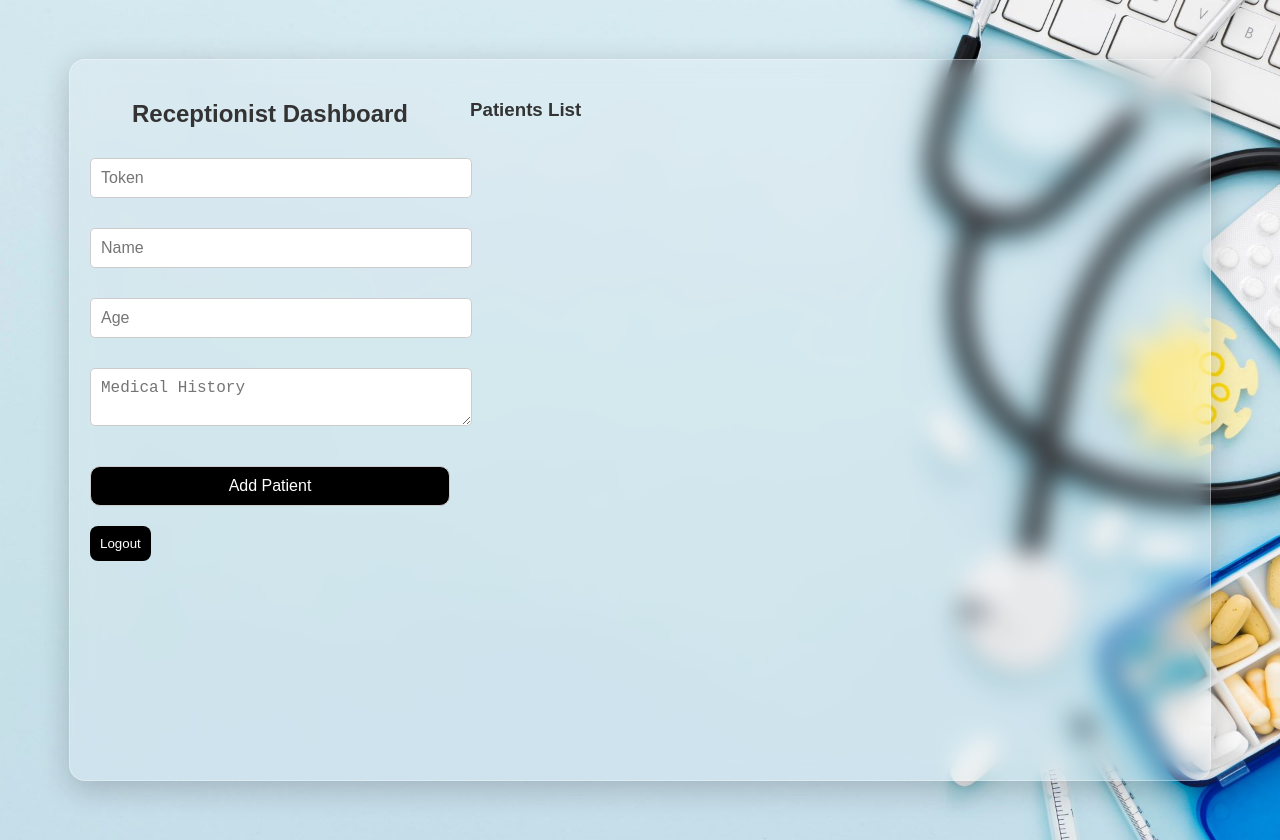
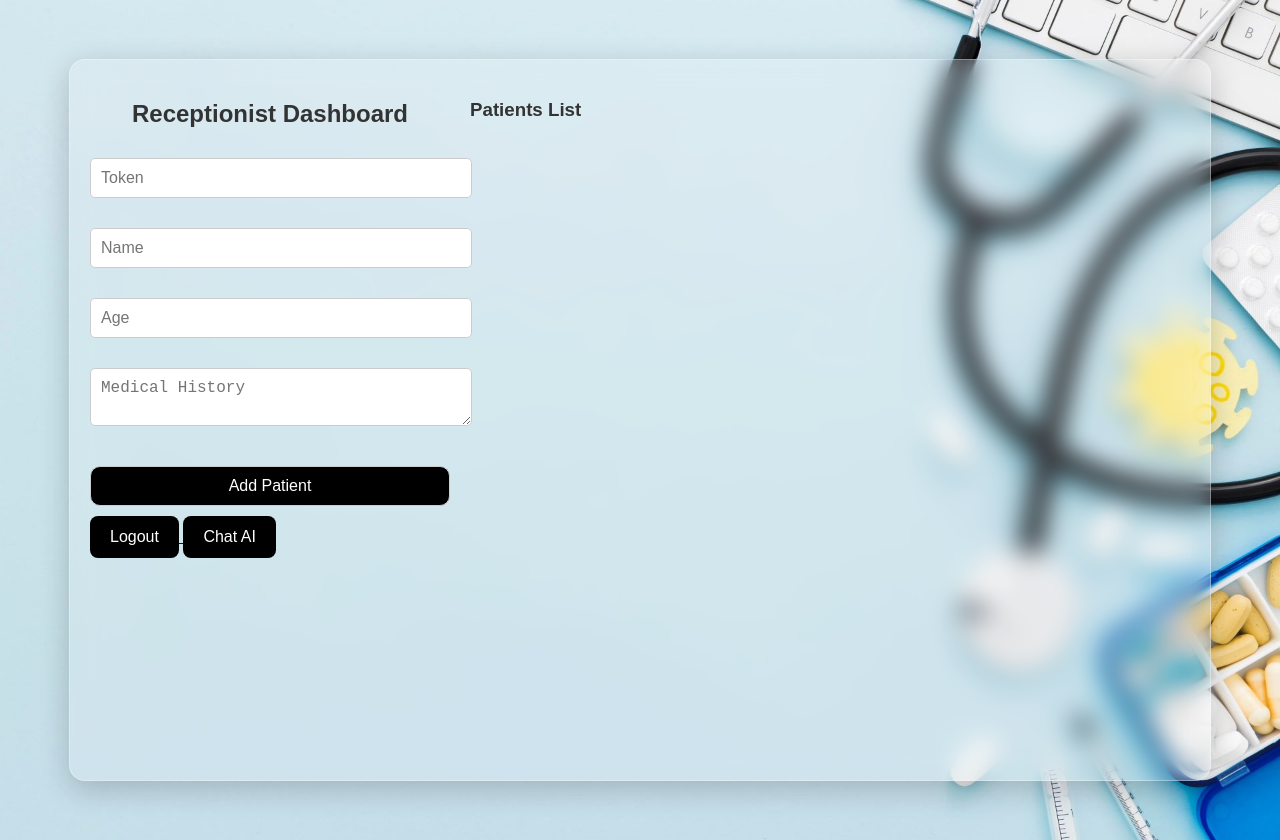
Before and after one commit to Akashsab/Clinic-Management-System, a website: page public/receptionist-dashboard.html in a window 1280 px wide. Drawn offline with Linux system fonts and the light colour scheme; no server answers.

Commit message:
Update receptionist-dashboard.html

```diff
--- a/public/receptionist-dashboard.html
+++ b/public/receptionist-dashboard.html
@@ -145,14 +145,29 @@
   background-color: #a3a3a3;
 }
     #logoutButton {
-      margin-top: 20px;
-      padding: 10px;
-      background-color:#000000;
-      color:whit#fff;
+      padding: 12px 20px;
+      font-size: 1rem;
+      background-color: #000;
+      color: #fff;
       border: none;
+      border-radius: 8px;
       cursor: pointer;
+      transition: all 0.3s ease;
+
+
+    }
+    #ai{
+      padding: 12px 20px;
+      font-size: 1rem;
+      background-color: #000;
+      color: #fff;
+      border: none;
       border-radius: 8px;
-
+      cursor: pointer;
+      transition: all 0.3s ease;
+    }
+    #ai:hover{
+      background-color: #444;
 
     }
 
@@ -178,6 +193,7 @@
       </form>
       <a href="index.html">
         <button id="logoutButton">Logout</button>
+        <a href="index2.html"><button id="ai">Chat AI</button></a>
       </a>
     </div>
 
```
